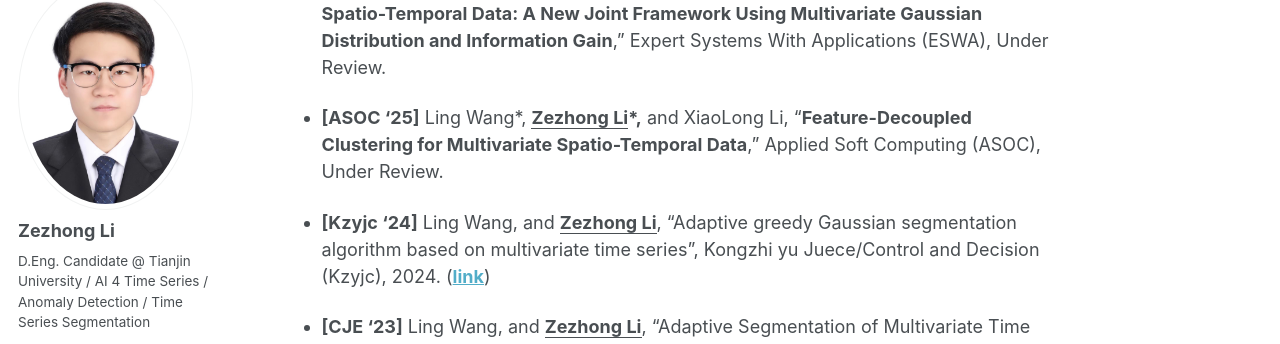
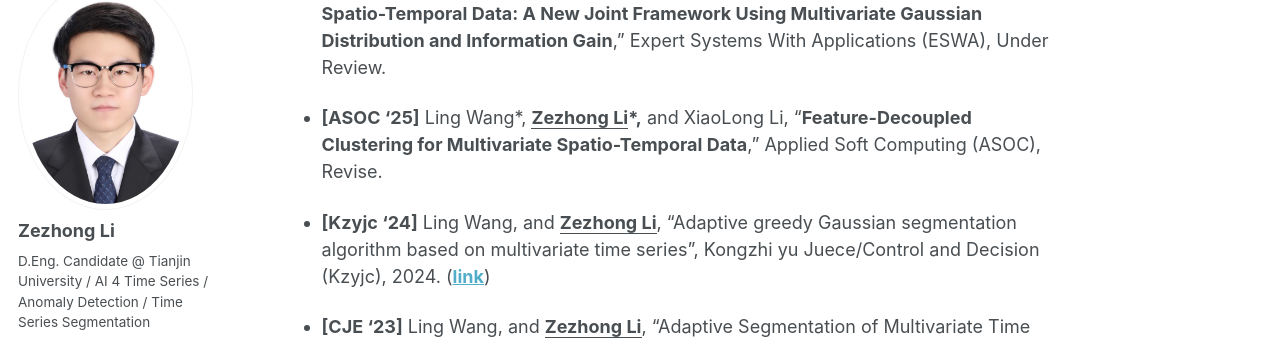
Before and after one commit to lzz19980125/lzz19980125.github.io, a Jekyll site: the page built from _pages/about.md, in a window 1280 px wide and 900 px high, scrolled down 1085 px. Shown: the part 126-470 px from the top of the window. Built offline with Jekyll 4.4.1, drawn with Linux system fonts in a browser that asks for light colours; some web fonts are replaced.

Commit message:
Update about.md

```diff
--- a/_pages/about.md
+++ b/_pages/about.md
@@ -38,7 +38,7 @@
 
 - **[ESWA '25]** **<u>Zezhong Li</u>,** and Ling Wang, “**Automatic Segmentation of Multivariate Spatio-Temporal Data: A New Joint Framework Using Multivariate Gaussian Distribution and Information Gain**,” Expert Systems With Applications (ESWA), Under Review.
 
-- **[ASOC '25]** Ling Wang\*, **<u>Zezhong Li</u>\*,** and XiaoLong Li, “**Feature-Decoupled Clustering for Multivariate Spatio-Temporal Data**,” Applied Soft Computing (ASOC), Under Review.
+- **[ASOC '25]** Ling Wang\*, **<u>Zezhong Li</u>\*,** and XiaoLong Li, “**Feature-Decoupled Clustering for Multivariate Spatio-Temporal Data**,” Applied Soft Computing (ASOC), Revise.
 
 - **[Kzyjc '24]** Ling Wang, and **<u>Zezhong Li</u>**, "Adaptive greedy Gaussian segmentation algorithm based on multivariate time series", Kongzhi yu Juece/Control and Decision (Kzyjc), 2024. ([**link**](http://kzyjc.alljournals.cn/kzyjc/article/abstract/20240224?st=search))
 
```
